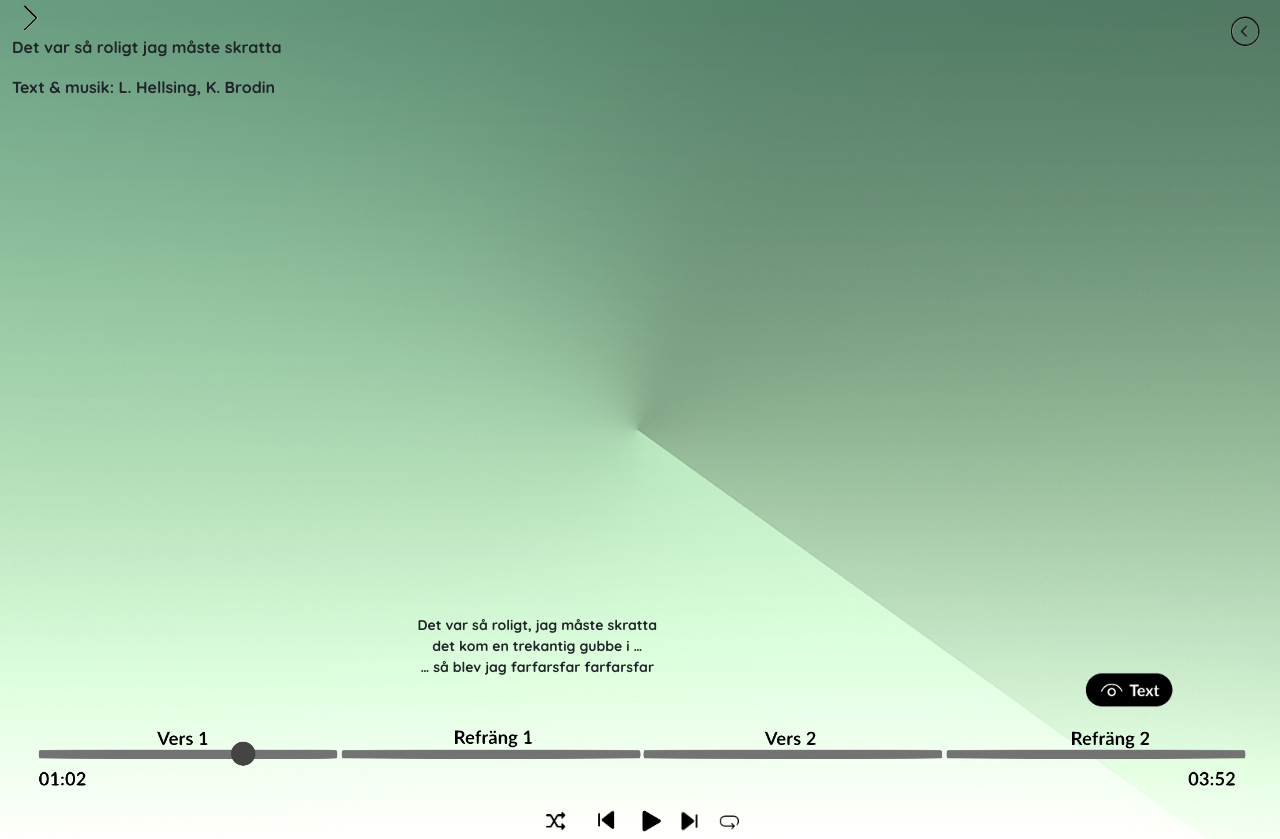
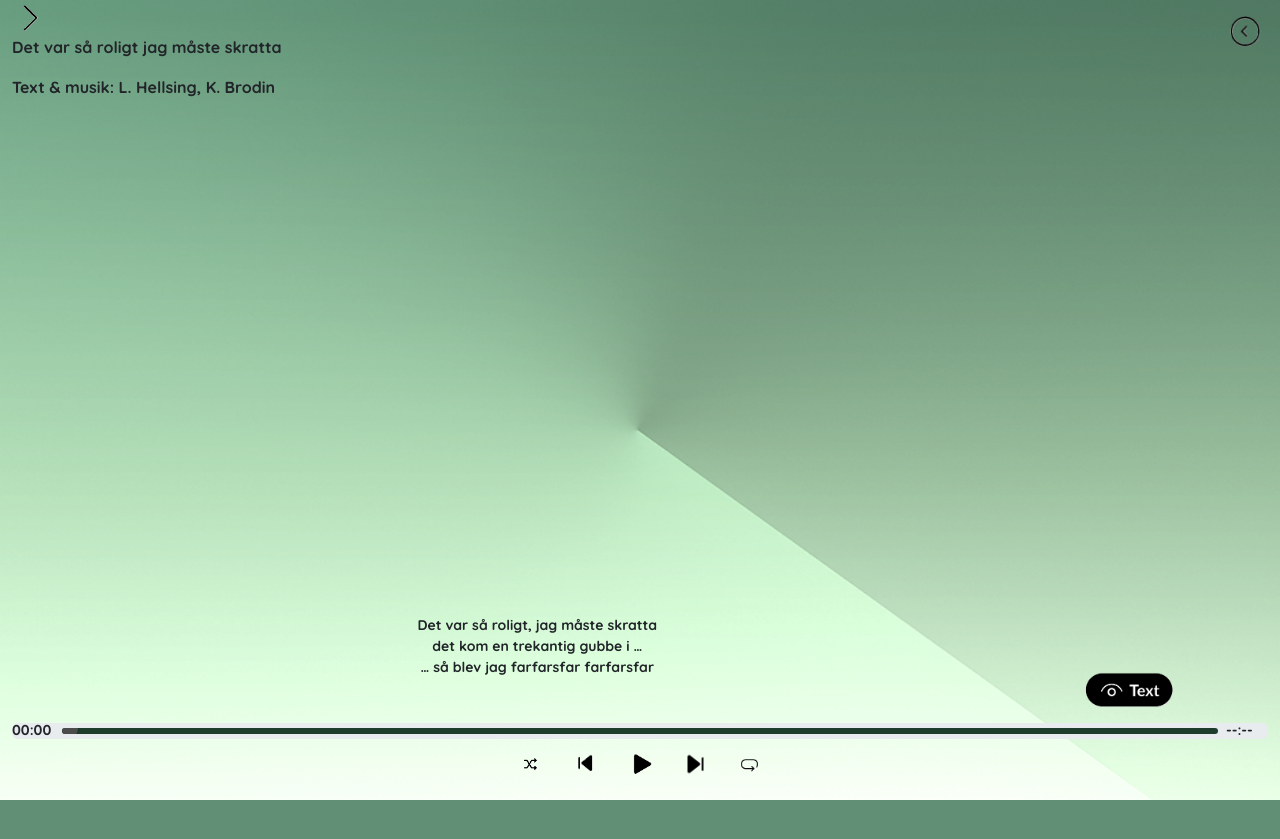
Before and after one commit to babblex/Sjung-, a Flask app: page / in a window 1280 px wide. After the commit the page ends 800 px from the top, so only its background shows below. Run offline with Flask 3, Linux system fonts and the light colour scheme.

Commit message:
Start av progressions-bar

```diff
--- a/static/css/style.css
+++ b/static/css/style.css
@@ -197,6 +197,54 @@ body {
   margin-top: .25rem;
 }
 
+/* === Progress-bar (låttid) ============================================= */
+
+.progress {              /* rad med allt – tid, slider, tid */
+  margin: 0.5rem 0;
+}
+
+.progress-bar {          /* själva linjen */
+  appearance: none;
+  width: 100%;
+  height: 6px;
+  background: #1e3d2d;   /* mörkgrön – byt vid behov */
+  border-radius: 3px;
+  cursor: pointer;
+
+  /* låst som standard – användaren kan inte scrubba */
+  pointer-events: none;
+}
+
+/* när JS lägger till klassen .scrubbable blir slidern klick-/dragbar */
+.progress-bar.scrubbable {
+  pointer-events: auto;
+}
+
+.progress-bar::-webkit-slider-thumb {
+  -webkit-appearance: none;   /* behövs i vissa WebKit-kloner */
+  width: 16px;
+  height: 16px;
+  border-radius: 50%;
+  background: #4c4c4c;
+  box-shadow: 0 0 3px #0006;
+
+  /* ★ lyft upp tummen 5 px så den hamnar ovanför linjen (6 px hög) */
+  margin-top: -5px;
+}
+
+.progress-bar::-moz-range-thumb {       /* Firefox */
+  width: 16px;
+  height: 16px;
+  border-radius: 50%;
+  background: #4c4c4c;
+  border: none;
+}
+
+.time-label {            /* 00:00 / 03:52 */
+  font-size: 0.9rem;
+  min-width: 42px;       /* förhindrar hopp när siffror ökar */
+}
+
 .track {
   position: relative;
   margin-top: 1.25rem;
@@ -230,6 +278,7 @@ body {
   width: 100%;
 }
 
+
 .mute-btn.muted {
   background: #808080;
   box-shadow: inset 0 0 4px #00000033;
@@ -258,3 +307,16 @@ html, body {
 #pause-button {
   display: none;  /* Pausknappen är initialt dold */
 }
+
+/* === Knapprad =================================================== */
+.controls {
+  display: flex;                 /* radlayout */
+  justify-content: center;       /* centrera horisontellt */
+  align-items: center;           /* centrera vertikalt */
+  gap: 1.25rem;                  /* avstånd mellan ikonerna */
+}
+
+/* få bort eventuella nedre mellanrum på img-taggarna */
+.controls img { display: block; }
+
+.controls .symbols-header { width: 35px; height: 35px; object-fit: contain; }
--- a/static/js/audio-engine.js
+++ b/static/js/audio-engine.js
@@ -93,6 +93,20 @@ export function initAudioEngine() {
   function play()  { ctx.resume(); audioVocals.play(); audioInstr.play(); }
   function pause() {               audioVocals.pause(); audioInstr.pause(); }
 
+  // ⭐ Anropas varje gång ljudspelaren rapporterar ny tid
+  function onTimeUpdate(callback) {
+    audioVocals.addEventListener("timeupdate", () => {
+      callback(audioVocals.currentTime, audioVocals.duration || 0);
+    });
+  }
+
+  // ⭐ Hoppa till valfri position i låten (scrub)
+  function seekTo(seconds) {
+    audioVocals.currentTime = seconds;
+    audioInstr.currentTime  = seconds;  // håller spåren i synk
+  }
+
   /* ------- export -------------------------------------------- */
-  return { play, pause, loadSong, resetVolumes, ctx };
+  return { play, pause, loadSong, resetVolumes, ctx,
+    onTimeUpdate, seekTo };
 }
--- a/static/js/ui-handlers.js
+++ b/static/js/ui-handlers.js
@@ -8,6 +8,16 @@ document.addEventListener("DOMContentLoaded", () => {
 
   const playBtn  = document.getElementById("play-button");
   const pauseBtn = document.getElementById("pause-button");
+
+  const progressBar  = document.getElementById("seek");
+  const curTimeLabel = document.getElementById("cur-time");
+  const totTimeLabel = document.getElementById("tot-time");
+
+  function fmt(sec) {
+    const m = String(Math.floor(sec / 60)).padStart(2, "0");
+    const s = String(Math.floor(sec % 60)).padStart(2, "0");
+    return `${m}:${s}`;
+  }
 
   playBtn.addEventListener("click", () => {
     audioAPI.play();
@@ -21,6 +31,19 @@ document.addEventListener("DOMContentLoaded", () => {
     pauseBtn.style.display = "none";
   });
 
+    /* ── koppla currentTime → slider & etiketter ─────────────── */
+  audioAPI.onTimeUpdate((now, total) => {
+    if (total) {                         // duration blir känd efter metadata
+      progressBar.max           = total;
+      totTimeLabel.textContent  = fmt(total);
+    }
+    progressBar.value           = now;   // flytta pricken
+    curTimeLabel.textContent    = fmt(now);
+  });
+
+
+  progressBar.classList.add("scrubbable");
+  progressBar.addEventListener("input",() => audioAPI.seekTo(+progressBar.value));
 
 
   const openBtn  = document.getElementById("menu-toggle");
@@ -47,6 +70,12 @@ document.addEventListener("DOMContentLoaded", () => {
   function nextSong() {
     current = (current + 1) % songs.length;
     audioAPI.loadSong(songs[current]);
+
+    progressBar.value        = 0;
+    curTimeLabel.textContent = "00:00";
+    totTimeLabel.textContent = "--:--";
+
+
     audioAPI.play();
     playBtn .style.display = "none";
     pauseBtn.style.display = "inline";
@@ -56,10 +85,7 @@ document.addEventListener("DOMContentLoaded", () => {
   document
     .querySelector('img[alt="shuffle"]')
     .addEventListener("click", nextSong);
-});
 
-
-document.addEventListener('DOMContentLoaded', function () {
   const toggleBtn = document.querySelector('#toggleBtn');
   const lyricsBox = document.getElementById('song-lyrics');
 
--- a/templates/index.html
+++ b/templates/index.html
@@ -120,20 +120,40 @@
                 data-hide-lyrics="{{ url_for('static', filename='images/hide_lyrics_btn.png') }}">
             </div>
         </main>
-        <footer class = "row">
-            <div class = "col-12 text-center">
-              <img src="{{ url_for('static', filename='images/audio_track.png') }}" alt="audio-track" class="img-fluid">
+        <footer class="row">
+
+          <!-- Progress-bar med tid -->
+          <div class="col-12">
+            <div class="progress d-flex align-items-center">
+              <span id="cur-time" class="time-label me-2">00:00</span>
+
+              <input type="range"
+                     id="seek"
+                     class="progress-bar flex-grow-1"
+                     value="0" min="0" step="0.1">
+
+              <span id="tot-time" class="time-label ms-2">--:--</span>
             </div>
-            <div class ="col-12 text-center">
-              <img src="{{ url_for('static', filename='images/shuffle_btn.png') }}" alt="shuffle" class="symbols-header">
-              <img src="{{ url_for('static', filename='images/rewind_btn.png') }}" alt="rewind" class="symbols-header">
-              <!--<img src="{{ url_for('static', filename='images/play_btn.png') }}" alt="play" id="play-button" class="symbols-header" class="show-text">
-              <img src="{{ url_for('static', filename='images/pause_btn.png') }}" alt="pause" id="pause-button" class="symbols-header" class="show-text"> -->
-              <img src="{{ url_for('static', filename='images/play_btn.png') }}" alt="play" id="play-button" class="symbols-header" class="show-text" data-play="{{ url_for('static', filename='images/play_btn.png') }}" data-pause="{{ url_for('static', filename='images/pause_btn.png') }}">
-              <img src="{{ url_for('static', filename='images/pause_btn.png') }}" alt="pause" id="pause-button" class="symbols-header" class="show-text" data-play="{{ url_for('static', filename='images/play_btn.png') }}" data-pause="{{ url_for('static', filename='images/pause_btn.png') }}">
-              <img src="{{ url_for('static', filename='images/fast_forward_btn.png') }}" alt="fast-forward" class="symbols-header">
-              <img src="{{ url_for('static', filename='images/repeat.png') }}" alt="repeat" class="symbols-header">
-            </div>
+          </div>
+
+          <!-- Spel-/navigeringsknapparna -->
+          <div class="col-12 text-center controls">
+            <img src="{{ url_for('static', filename='images/shuffle_btn.png') }}"      alt="shuffle"      class="symbols-header">
+            <img src="{{ url_for('static', filename='images/rewind_btn.png') }}"       alt="rewind"      class="symbols-header">
+
+            <!-- play / pause växlar vi i JS -->
+            <img src="{{ url_for('static', filename='images/play_btn.png') }}"         alt="play"  id="play-button"  class="symbols-header show-text"
+                 data-play="{{ url_for('static', filename='images/play_btn.png') }}"
+                 data-pause="{{ url_for('static', filename='images/pause_btn.png') }}">
+
+            <img src="{{ url_for('static', filename='images/pause_btn.png') }}"        alt="pause" id="pause-button" class="symbols-header show-text"
+                 data-play="{{ url_for('static', filename='images/play_btn.png') }}"
+                 data-pause="{{ url_for('static', filename='images/pause_btn.png') }}">
+
+            <img src="{{ url_for('static', filename='images/fast_forward_btn.png') }}" alt="fast-forward" class="symbols-header">
+            <img src="{{ url_for('static', filename='images/repeat.png') }}"           alt="repeat"       class="symbols-header">
+          </div>
+
         </footer>
         <script src="https://cdn.jsdelivr.net/npm/bootstrap@5.3.3/dist/js/bootstrap.bundle.min.js" integrity="sha384-YvpcrYf0tY3lHB60NNkmXc5s9fDVZLESaAA55NDzOxhy9GkcIdslK1eN7N6jIeHz" crossorigin="anonymous"></script>
         <script type="module" src="{{ url_for('static', filename='js/ui-handlers.js') }}"></script>
```
